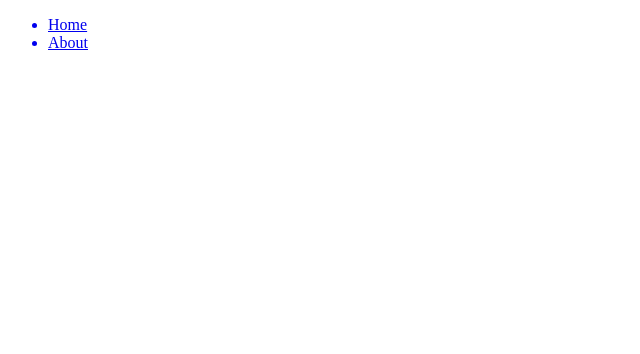
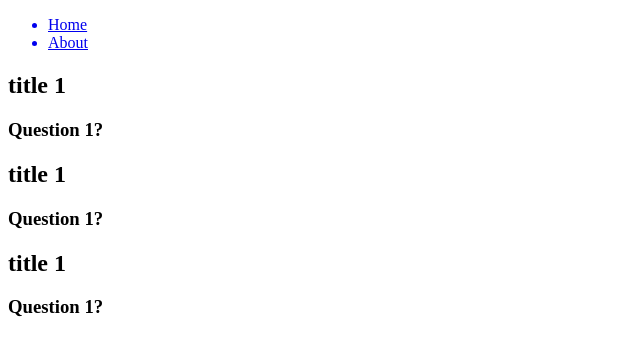
Before and after one commit to momentum-team-7/team-project-questionbox-rainbowfish, a React (Create React App) app: page /GenreQuestions in a window 1280 px wide. Shown: the top 354 px of the page, without its empty margins (0-640 px from the left). Built offline with nearby package versions, Linux system fonts and the light colour scheme.

Commit message:
questions and categories rendering

```diff
--- a/src/App.js
+++ b/src/App.js
@@ -2,6 +2,7 @@ import React from 'react'
 import About from './components/About'
 import Nav from './components/Nav'
 import Home from './components/Home'
+import GenreQuestions from './components/GenreQuestions'
 import {
   BrowserRouter as Router,
   Switch,
@@ -20,6 +21,7 @@ function App() {
         <Switch>
         <Route path="/" exact component={Home} />
         <Route path="/about" component={About}  />
+        <Route path="/GenreQuestions" component={GenreQuestions} />
 
         </Switch>
       </div>
--- a/src/components/GenreQuestions.js
+++ b/src/components/GenreQuestions.js
@@ -3,16 +3,17 @@ import dataQuestions from './api.js'
 
 function GenreQuestions() {
     const [questions] = useState(dataQuestions)
-
+        console.log(questions)
     return (
         <div>
-        {questions.map((question) => {
-            return
+            {questions.map((question) => {
+            return <div>
                 <h2>{question.title}</h2>
-                // <h3>{question.question}</h3>
+                <h3>{question.question}</h3>
+                </div>
         })}
         </div>
-    )
+ )
 }
 
 export default GenreQuestions
--- a/src/components/Home.js
+++ b/src/components/Home.js
@@ -11,7 +11,7 @@ import GenreQuestions from './GenreQuestions.js'
 
 function Home() {
     const [genres] = useState(data)
-    const [selectedGenre,setSelectedGenre] = useState('null')
+    const [selectedGenre,setSelectedGenre] = useState(null)
 console.log(genres)
     return (
     <div>
@@ -20,7 +20,7 @@ console.log(genres)
     {genres.map((genre) => {
         console.log(genre)
        return <h2>
-           <Link to={`/question/${genre.id}`} onClick={() =>setSelectedGenre(genre)}>{genre.genre}</Link>
+           <Link to={`/GenreQuestions/`} onClick={() =>setSelectedGenre(genre)}>{genre.genre}</Link>
 
 
            </h2>
@@ -30,7 +30,7 @@ console.log(genres)
     </ul>
     </div>
     )
-    console.log(selectedGenre)
+
 }
 
 
--- a/src/components/api.js
+++ b/src/components/api.js
@@ -1,8 +1,8 @@
 
 const dataQuestions = [
     {title: 'title 1', question: 'Question 1?', id: 1},
-    {title: 'title 1', question: 'Question 2?', id: 2},
-    {title: 'title 1', question: 'Question 3?', id: 3},
+    {title: 'title 1', question: 'Question 1?', id: 1},
+    {title: 'title 1', question: 'Question 1?', id: 1},
 
 ]
 
```
